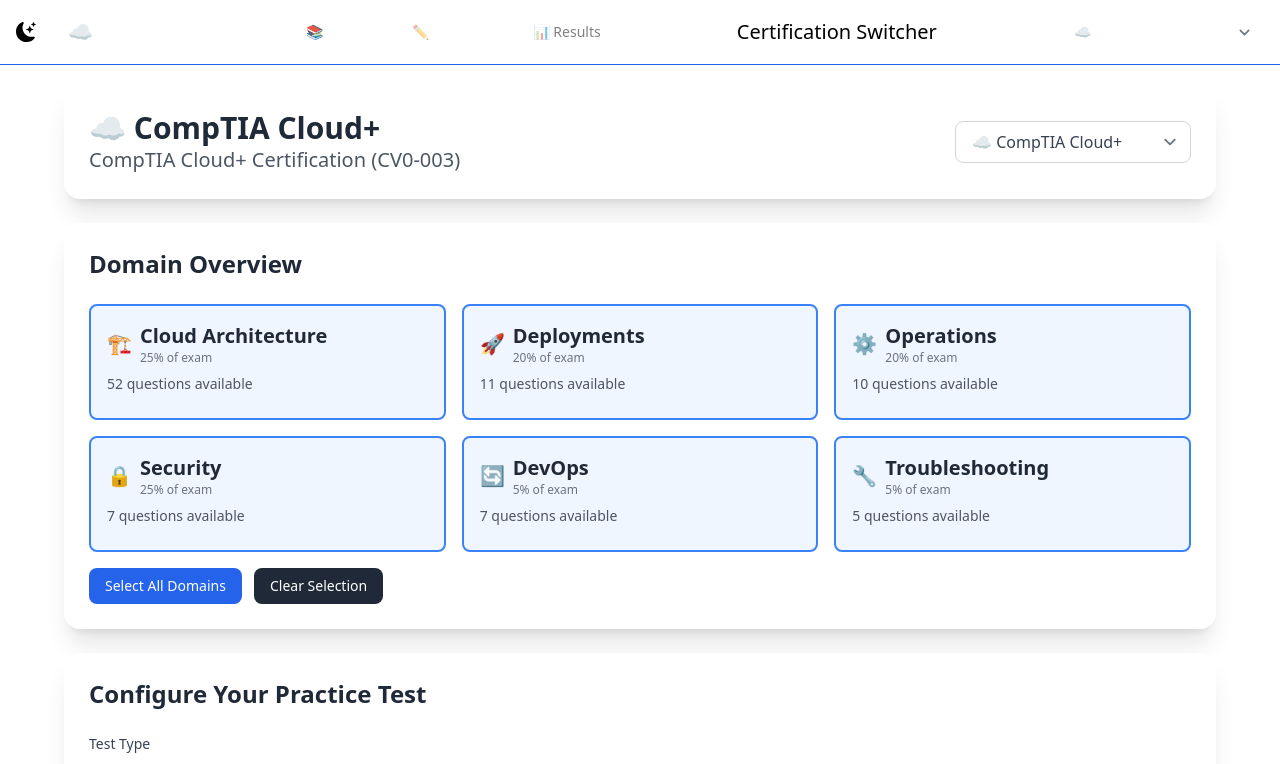
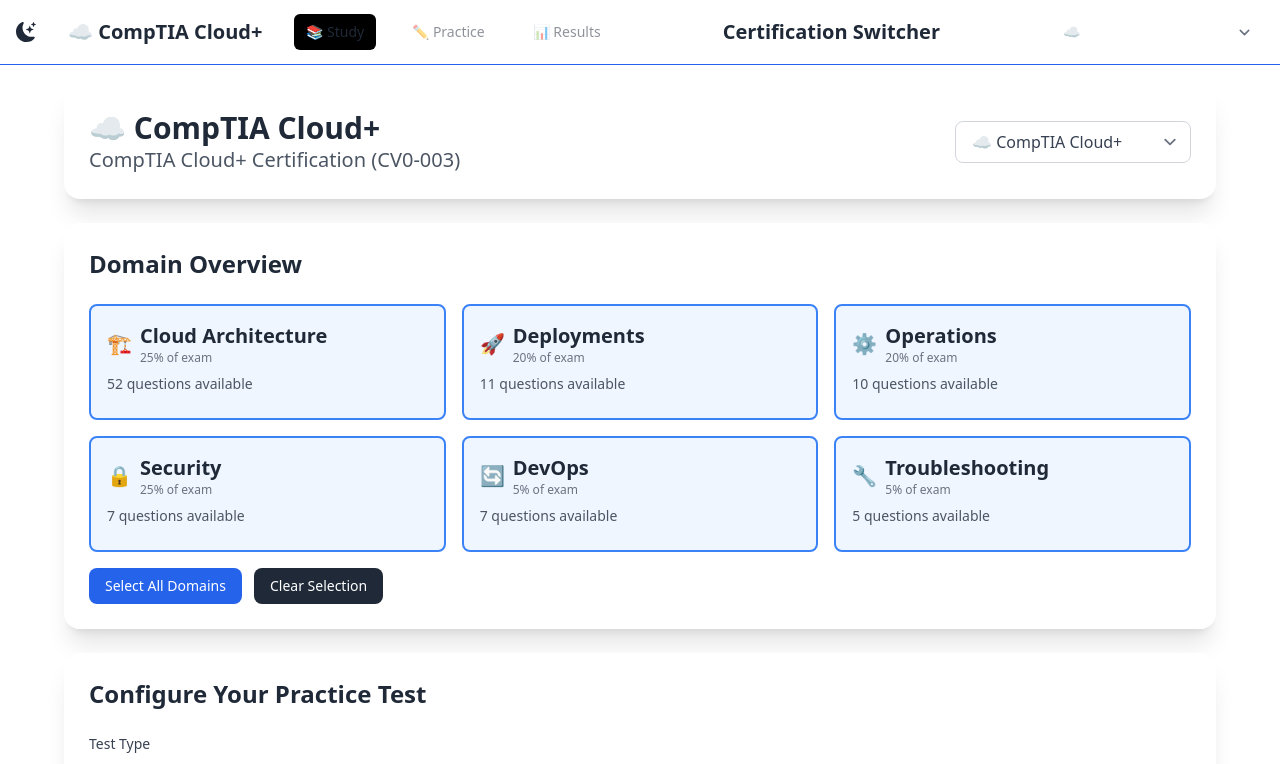
Before and after one commit to ericbowser/CloudPrepper, a React (Vite) app: page / in a window 1280 px wide. Shown: the top 764 px of the page. Built offline with nearby package versions, Linux system fonts and the light colour scheme.

Commit message:
dark mode

```diff
--- a/src/App.tsx
+++ b/src/App.tsx
@@ -176,7 +176,7 @@
     }> = ({children, isSelected, isCorrect = false, isIncorrect = false, onClick}) => (
         <div
             onClick={onClick}
-            className={`p-4 rounded-lg cursor-pointer transition-all duration-300 border-2 ${
+            className={`dark:bg-gray-800 dark:text-white p-4 rounded-lg cursor-pointer transition-all duration-300 border-2 ${
                 isCorrect
                     ? 'bg-green-500 text-white border-green-600'
                     : isIncorrect
@@ -191,8 +191,9 @@
     );
 
     return (
-        <div className={'dark:bg-gray-800 dark:text-white bg-gradient-to-tr text-xl text-white'}>
-            <nav className="container-fluid bg-white/95 backdrop-blur-sm border-b border-blue-600 text-black">
+        <div className={'dark:bg-gray-800 dark:text-white bg-gradient-to-tr text-xl'}>
+            <nav
+                className="dark:bg-gray-800 dark:text-white text-gray-800 font-bold text-blackcontainer-fluid backdrop-blur-sm border-b border-blue-600">
                 <div className="max-w-7xl mx-auto px-4">
                     <div className="flex justify-between items-center h-16">
                         <div className="flex items-center space-x-8">
@@ -200,14 +201,14 @@
                                 <BsFillMoonStarsFill className={'cursor-pointer 2xl'}
                                                      onClick={() => setDarkMode(!darkMode)}/>
                             </div>
-                            <div className="text-white font-bold text-xl">
+                            <div className="font-bold text-xl">
                                 {getCurrentCertification().icon} {getCurrentCertification().name}
                             </div>
                             <div className="hidden md:flex space-x-6">
                                 <button
                                     onClick={() => setActiveSection('question-selection')}
-                                    className={`text-white/90 hover:text-white px-3 py-2 rounded-md text-sm font-medium transition-colors ${
-                                        activeSection === 'question-selection' ? 'bg-white/20' : ''
+                                    className={`dark:bg-gray-800 dark:text-white/90 hover:text-white px-3 py-2 rounded-md text-sm font-medium transition-colors ${
+                                        activeSection === 'question-selection' ? 'bg-black' : ''
                                     }`}
                                 >
                                     📚 Study
@@ -215,7 +216,7 @@
                                 <button
                                     onClick={() => setActiveSection('practice')}
                                     disabled={currentQuizQuestions.length === 0}
-                                    className={`text-white/90 hover:text-white px-3 py-2 rounded-md text-sm font-medium transition-colors disabled:opacity-50 ${
+                                    className={`dark:bg-gray-800 dark:text-white/90 hover:text-white px-3 py-2 rounded-md text-sm font-medium transition-colors disabled:opacity-50 ${
                                         activeSection === 'practice' ? 'bg-white/20' : ''
                                     }`}
                                 >
--- a/src/components/Nav.tsx
+++ b/src/components/Nav.tsx
@@ -5,7 +5,6 @@
 const Nav: React.FC<{
     setActiveSection: (section: SectionType) => void,
     activeSection: string,
-    setCu
     darkMode: string,
 }> = (
     {
--- a/src/index.tsx
+++ b/src/index.tsx
@@ -8,7 +8,6 @@
 const root = createRoot(document.getElementById('root'));
 root.render(
     <React.StrictMode>
-        <App
-            className={'dark:bg-gray-800 dark:text-white bg-white/95 backdrop-blur-sm rounded-2xl p-8 shadow-xl border border-white/20 mb-8'}/>
+        <App/>
     </React.StrictMode>
 );
```
